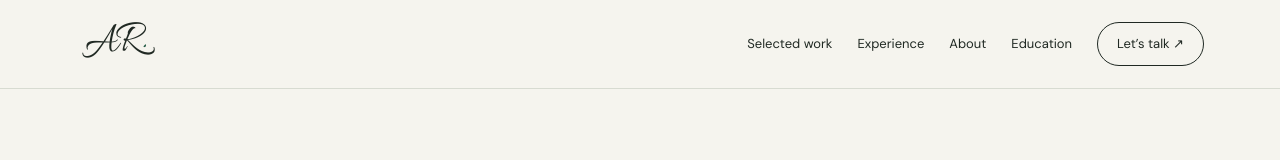
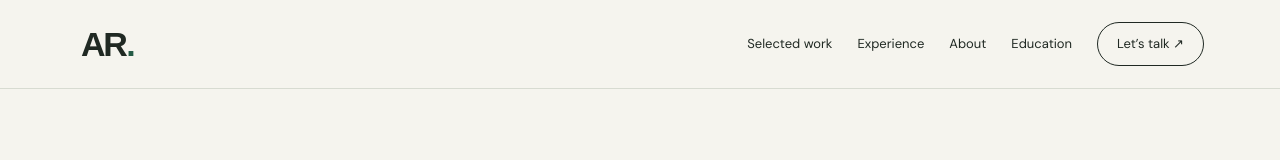
Before and after one commit to abdouroun/Portfolio, a React (Vite) app: page / in a window 1280 px wide. Shown: the top 160 px of the page. Built offline with nearby package versions, Linux system fonts and the light colour scheme.

Commit message:
Update Site source

```diff
--- a/index.html
+++ b/index.html
@@ -12,7 +12,7 @@
         <link rel="preconnect" href="https://fonts.googleapis.com" />
         <link rel="preconnect" href="https://fonts.gstatic.com" crossorigin />
         <link
-            href="https://fonts.googleapis.com/css2?family=Allura&amp;family=DM+Sans:wght@400;450;500;600;700&amp;family=Manrope:wght@400;500;600;650;700;800&amp;display=swap"
+            href="https://fonts.googleapis.com/css2?family=DM+Sans:wght@400;450;500;600;700&amp;family=Manrope:wght@400;500;600;650;700;800&amp;display=swap"
             rel="stylesheet"
         />
         <title>Abdelmouhaimine Roun — Software, thoughtfully built.</title>
--- a/src/styles.css
+++ b/src/styles.css
@@ -884,14 +884,13 @@ nav a {
     }
 }
 
-/* A personal signature, kept as selectable text. */
+/* Wordmark direction 01: bold initials and a green full stop. */
 .mark {
-    font-family: 'Allura', 'Brush Script MT', cursive;
-    font-size: 44px;
-    font-weight: 400;
-    letter-spacing: -2px;
+    font-family: Arial, sans-serif;
+    font-size: 34px;
+    font-weight: 700;
+    letter-spacing: -2.4px;
     line-height: 1;
-    transform: rotate(-7deg);
     padding: 6px 5px;
 }
 .mark span {
```
Also changed, not shown: public/favicon.svg.
